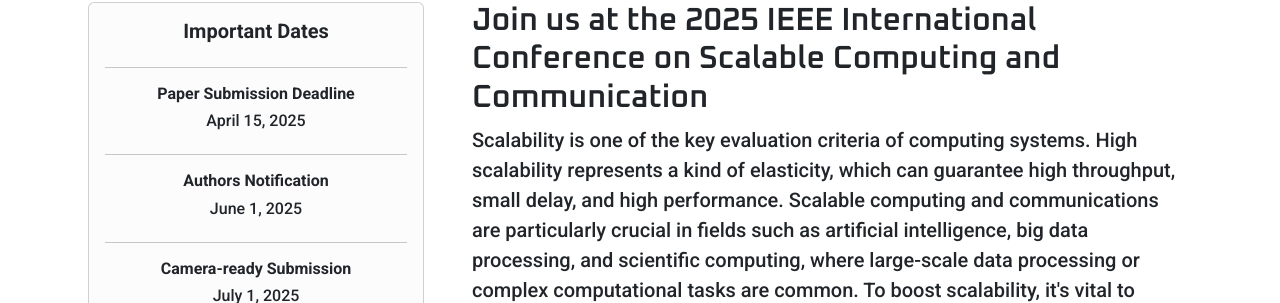
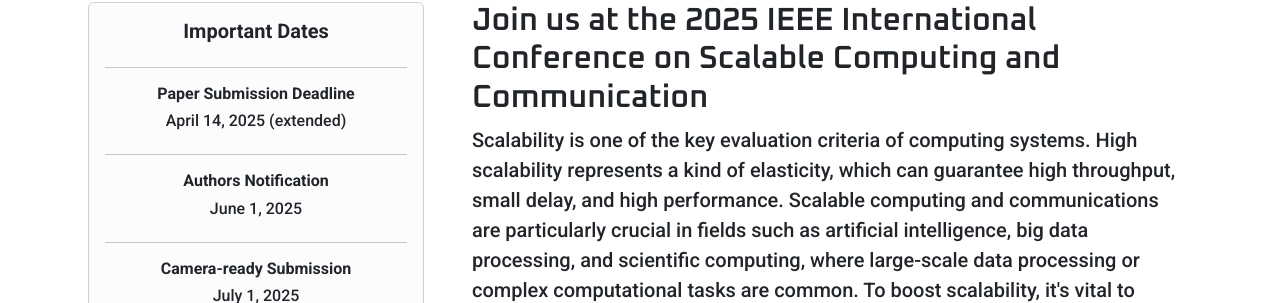
Before and after one commit to IEEE-SWC-2025/IEEE-SWC-2025.github.io, a Jekyll site: the page built from scalcom/index.html, in a window 1280 px wide and 900 px high, scrolled down 445 px. Shown: the part 149-452 px from the top of the window. Built offline with Jekyll 4.4.1, drawn with Linux system fonts in a browser that asks for light colours.

Commit message:
Update index.html

```diff
--- a/scalcom/index.html
+++ b/scalcom/index.html
@@ -51,7 +51,7 @@
           <h4 class="fs-5 fw-bold">Important Dates</h4>
           <hr class="w-100" />
           <h5 class="fs-6 fw-bold text-center">Paper Submission Deadline</h5>
-          <h6 class="">April 15, 2025</h6>
+          <h6 class=""> April 14, 2025 (extended)</h6>
           <hr class="w-100" />
           <h5 class="fs-6 fw-bold text-center">Authors Notification</h5>
           <h6 class="">June 1, 2025</h6>
```
